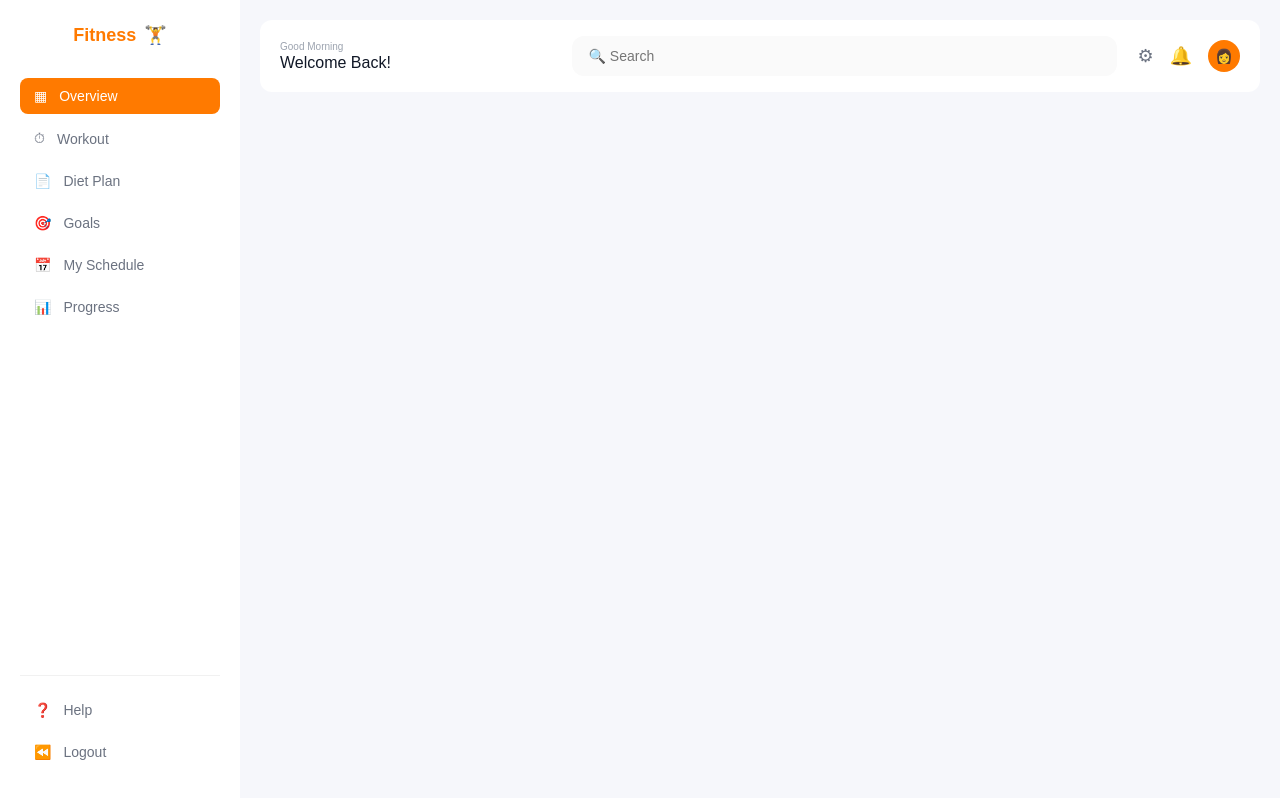
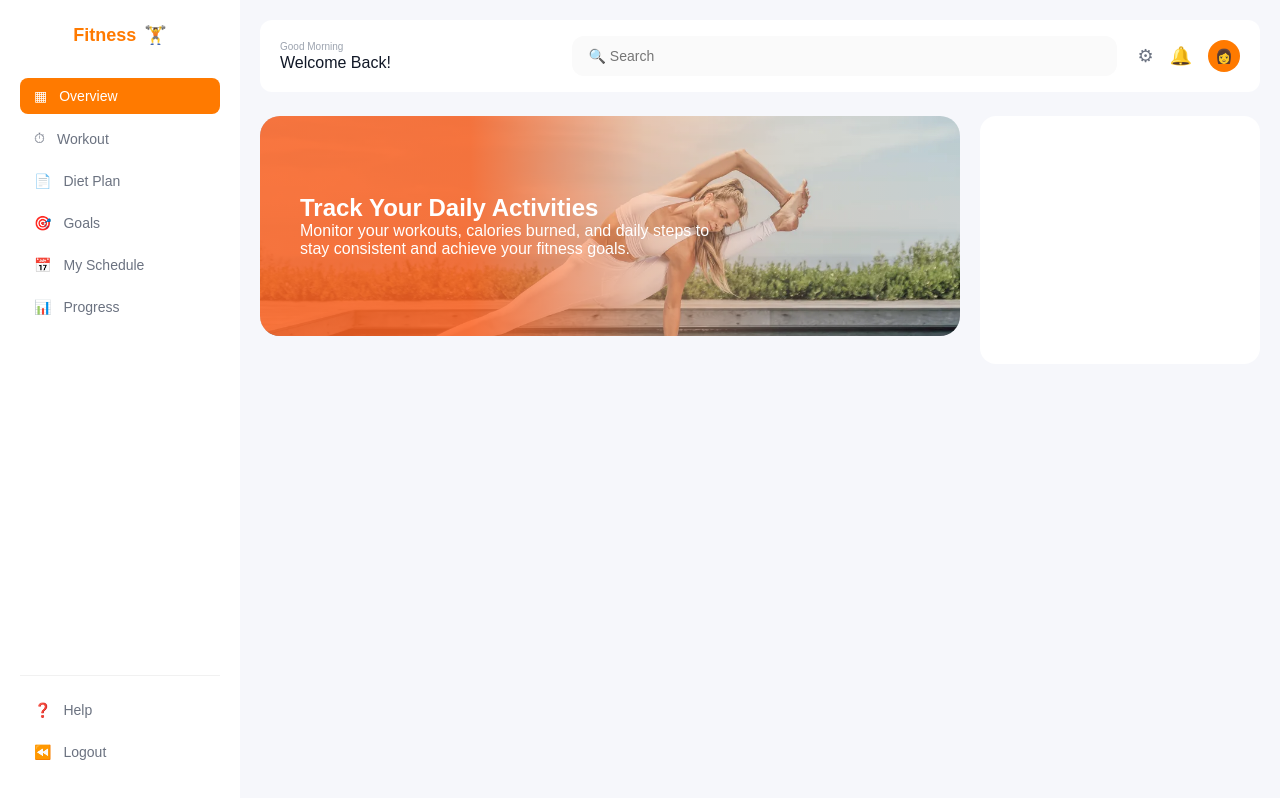
Before and after one commit to Aadesh-9/fitness--dashboard, a React (Vite) app: page / in a window 1280 px wide. Built offline with nearby package versions, Linux system fonts and the light colour scheme.

Commit message:
added banner

```diff
--- a/src/App.css
+++ b/src/App.css
@@ -153,3 +153,64 @@
   font-size: 14px;
   font-weight: 600;
 }
+
+/* Top row: Banner + Schedule */
+.top-row {
+  display: flex;
+  gap: 20px;
+  margin-bottom: 24px;
+}
+
+/* Banner should take more space */
+.top-row .banner {
+  flex: 2.5;
+}
+
+/* Schedule column */
+.schedule-placeholder {
+  flex: 1;
+  background: #ffffff;
+  border-radius: 16px;
+  min-height: 200px;
+}
+
+/*  Banner */
+.banner {
+  position: relative;
+  width: 100%;
+  min-height: 220px;
+  border-radius: 20px;
+  margin-bottom: 28px;
+  overflow: hidden;
+
+  display: flex;
+  align-items: center;
+
+  background-repeat: no-repeat;
+  background-size: cover;
+  background-position: center;
+}
+
+.banner-overlay {
+  position: absolute;
+  inset: 0;
+
+  background: linear-gradient(
+    to right,
+    rgba(255, 100, 35, 0.85) 30%,
+    rgba(255, 170, 120, 0.45) 55%,
+    rgba(255, 200, 160, 0.18) 75%,
+    rgba(255, 220, 190, 0.05) 100%
+  );
+
+  z-index: 1;
+}
+
+/* Text */
+.banner-content {
+  position: relative;
+  z-index: 2;
+  padding: 40px;
+  max-width: 520px;
+  color: #ffffff;
+}
--- /dev/null
+++ b/src/components/Banner.jsx
@@ -0,0 +1,19 @@
+import bannerImage from "../assets/fitness-banner.webp";
+
+const Banner = () => {
+  return (
+    <div className="banner" style={{ backgroundImage: `url(${bannerImage})` }}>
+      <div className="banner-overlay"></div>
+
+      <div className="banner-content">
+        <h2>Track Your Daily Activities</h2>
+        <p>
+          Monitor your workouts, calories burned, and daily steps to stay
+          consistent and achieve your fitness goals.
+        </p>
+      </div>
+    </div>
+  );
+};
+
+export default Banner;
--- a/src/pages/Dashboard.jsx
+++ b/src/pages/Dashboard.jsx
@@ -1,5 +1,7 @@
 import Sidebar from "../components/Sidebar";
 import Header from "../components/Header";
+import Banner from "../components/Banner";
+// later you will import Schedule
 
 const Dashboard = () => {
   return (
@@ -8,6 +10,16 @@ const Dashboard = () => {
 
       <div className="content">
         <Header />
+
+        {/* Banner + Schedule Row */}
+        <div className="top-row">
+          <Banner />
+          <div className="schedule-placeholder">
+            {/* My Schedule will go here in STEP 8 */}
+          </div>
+        </div>
+
+        {/* Other sections below */}
       </div>
     </div>
   );
```
Also changed, not shown: src/assets/fitness-banner.webp (added).
